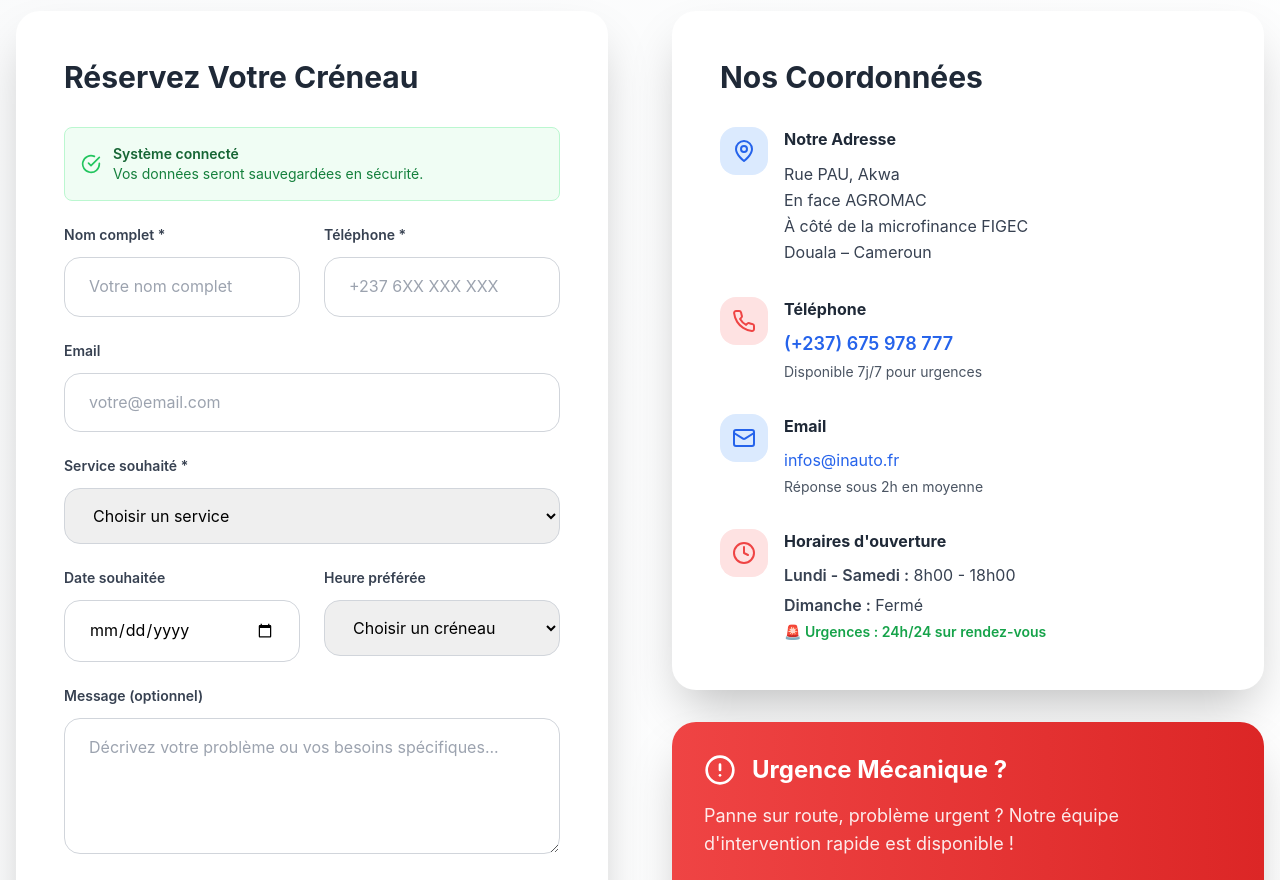
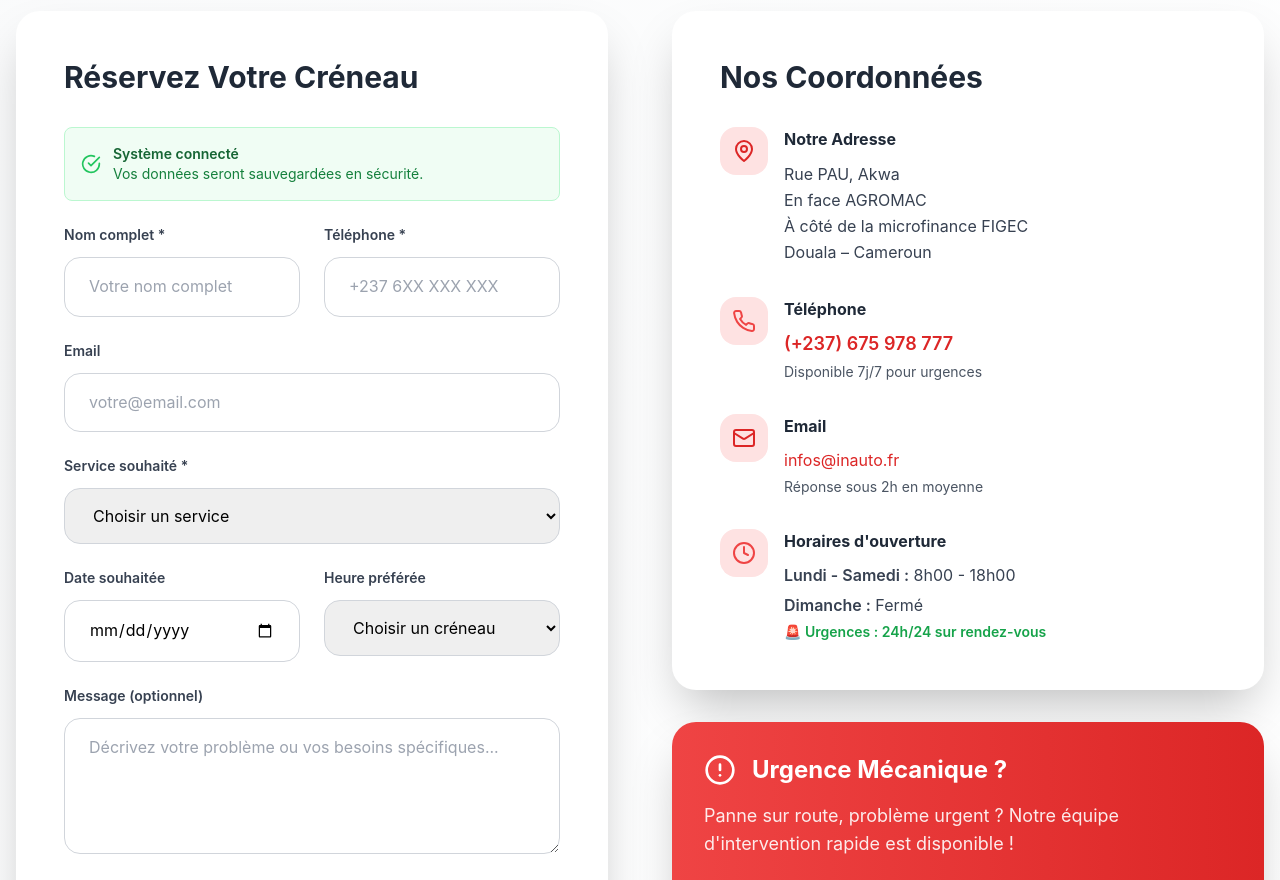
Before and after one commit to owen-collab/sb1-3a5mqpjk, a React (Vite) app: page / in a window 1280 px wide. Shown: the part 8580-9460 px from the top of the page. Built offline with nearby package versions, Linux system fonts and the light colour scheme; no server answers; the database is empty.

Commit message:
Updated Contact.tsx

```diff
--- a/src/components/Contact.tsx
+++ b/src/components/Contact.tsx
@@ -294,7 +294,7 @@ const Contact: React.FC = () => {
                     value={formData.nom}
                     onChange={handleInputChange}
                     required
-                    className={`w-full px-6 py-4 border rounded-2xl focus:ring-2 focus:ring-blue-500 focus:border-transparent transition-all duration-300 ${
+                    className={`w-full px-6 py-4 border rounded-2xl focus:ring-2 focus:ring-red-500 focus:border-transparent transition-all duration-300 ${
                       errors.nom ? 'border-red-500 bg-red-50' : 'border-gray-300'
                     }`}
                     placeholder="Votre nom complet"
@@ -434,7 +434,7 @@ const Contact: React.FC = () => {
                     value={formData.date}
                     onChange={handleInputChange}
                     min={new Date().toISOString().split('T')[0]}
-                    className="w-full px-6 py-4 border border-gray-300 rounded-2xl focus:ring-2 focus:ring-blue-500 focus:border-transparent transition-all duration-300"
+                    className="w-full px-6 py-4 border border-gray-300 rounded-2xl focus:ring-2 focus:ring-red-500 focus:border-transparent transition-all duration-300"
                   />
                 </div>
                 <div className="form-group">
@@ -446,7 +446,7 @@ const Contact: React.FC = () => {
                     name="heure"
                     value={formData.heure}
                     onChange={handleInputChange}
-                    className="w-full px-6 py-4 border border-gray-300 rounded-2xl focus:ring-2 focus:ring-blue-500 focus:border-transparent transition-all duration-300"
+                    className="w-full px-6 py-4 border border-gray-300 rounded-2xl focus:ring-2 focus:ring-red-500 focus:border-transparent transition-all duration-300"
                   >
                     <option value="">Choisir un créneau</option>
                     <option value="08h00">08h00 - 10h00</option>
@@ -467,7 +467,7 @@ const Contact: React.FC = () => {
                   value={formData.message}
                   onChange={handleInputChange}
                   rows={4}
-                  className="w-full px-6 py-4 border border-gray-300 rounded-2xl focus:ring-2 focus:ring-blue-500 focus:border-transparent transition-all duration-300"
+                  className="w-full px-6 py-4 border border-gray-300 rounded-2xl focus:ring-2 focus:ring-red-500 focus:border-transparent transition-all duration-300"
                   placeholder="Décrivez votre problème ou vos besoins spécifiques..."
                 ></textarea>
               </div>
@@ -523,8 +523,8 @@ const Contact: React.FC = () => {
 
               <div className="space-y-8">
                 <div className="flex items-start space-x-4">
-                  <div className="p-3 bg-blue-100 rounded-2xl">
-                    <MapPin className="h-6 w-6 text-blue-600" />
+                  <div className="p-3 bg-red-100 rounded-2xl">
+                    <MapPin className="h-6 w-6 text-red-600" />
                   </div>
                   <div>
                     <h4 className="font-bold text-gray-800 mb-2">Notre Adresse</h4>
@@ -544,7 +544,7 @@ const Contact: React.FC = () => {
                   <div>
                     <h4 className="font-bold text-gray-800 mb-2">Téléphone</h4>
                     <p className="text-gray-700">
-                      <a href="tel:+237675978777" className="text-blue-600 hover:underline font-semibold text-lg">
+                      <a href="tel:+237675978777" className="text-red-600 hover:underline font-semibold text-lg">
                         (+237) 675 978 777
                       </a>
                     </p>
@@ -553,13 +553,13 @@ const Contact: React.FC = () => {
                 </div>
 
                 <div className="flex items-start space-x-4">
-                  <div className="p-3 bg-blue-100 rounded-2xl">
-                    <Mail className="h-6 w-6 text-blue-600" />
+                  <div className="p-3 bg-red-100 rounded-2xl">
+                    <Mail className="h-6 w-6 text-red-600" />
                   </div>
                   <div>
                     <h4 className="font-bold text-gray-800 mb-2">Email</h4>
                     <p className="text-gray-700">
-                      <a href="mailto:infos@inauto.fr" className="text-blue-600 hover:underline">
+                      <a href="mailto:infos@inauto.fr" className="text-red-600 hover:underline">
                         infos@inauto.fr
                       </a>
                     </p>
```
